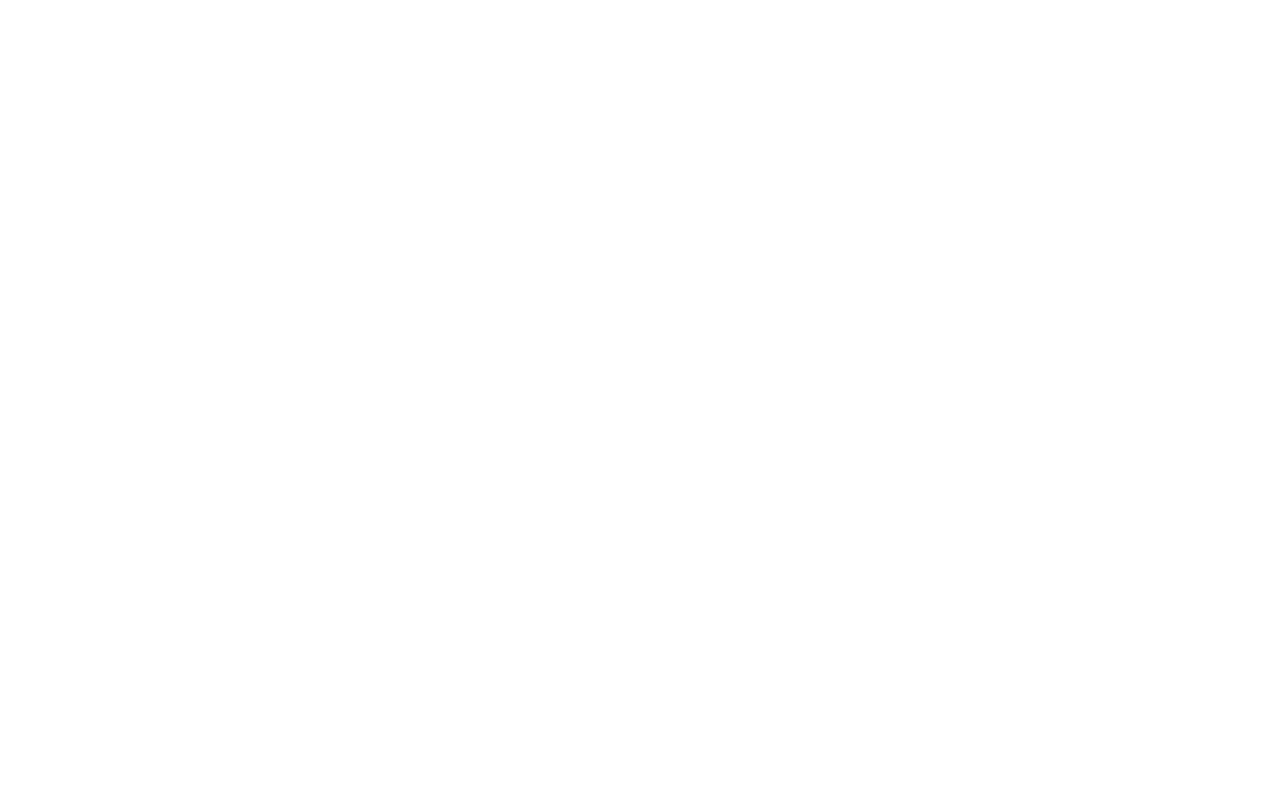
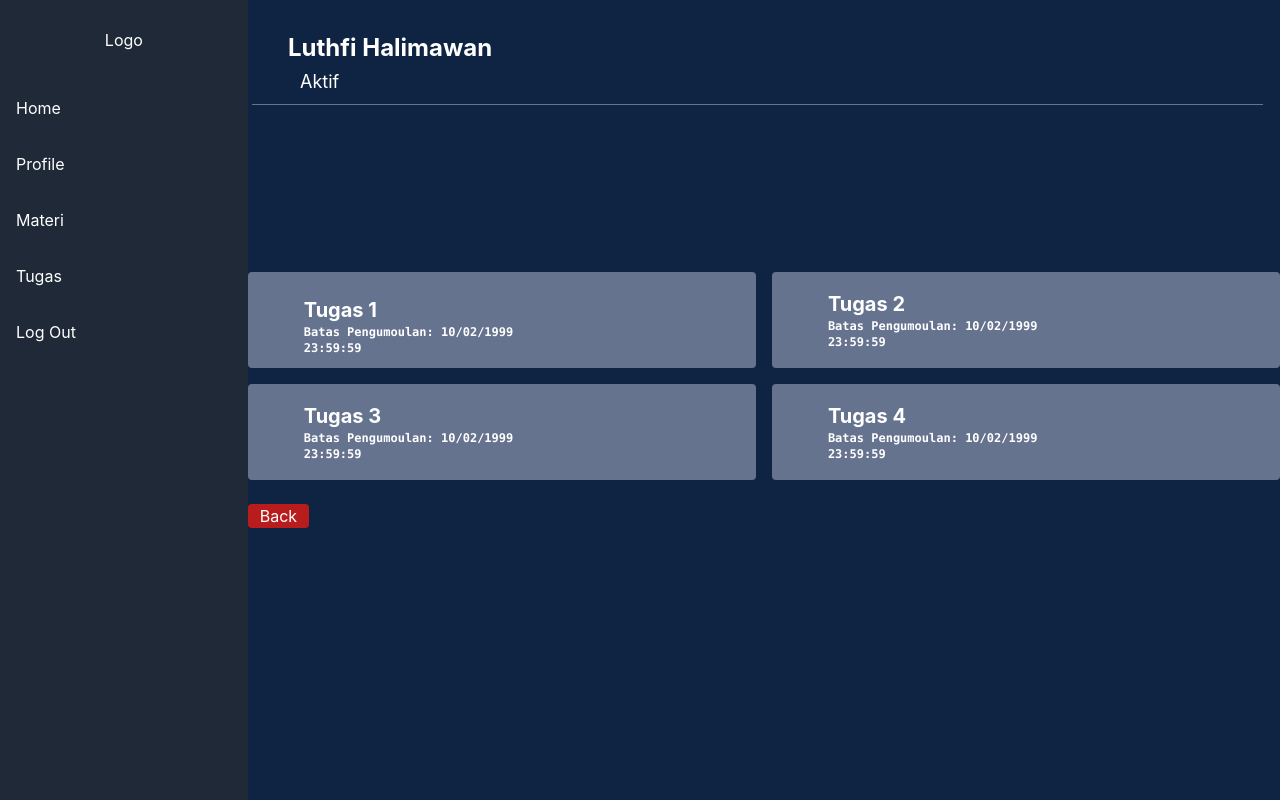
Before and after one commit to muhamadafif83/Kelompok-4, a React (Create React App) app: page /bindo in a window 1280 px wide. Before the commit this address had no page. Built offline with nearby package versions, Linux system fonts and the light colour scheme.

Commit message:
memperbaiki alamat link dan menambahkan button back

```diff
--- a/src/App.js
+++ b/src/App.js
@@ -1,7 +1,7 @@
 import React from 'react';
 import { BrowserRouter as Router, Routes, Route } from 'react-router-dom';
 import Home from './pages/Home';
-import Daftugas from './pages/Daftar-Tugas';
+import Tugasindo from './pages/Daftar-Tugas';
 
 const App = () => {
   document.title = "Tugas Siswua";
@@ -10,7 +10,7 @@ const App = () => {
       <Router>
         <Routes>
           <Route path='/' element={<Home />} />
-          <Route path='/tugas' element={<Daftugas />} />
+          <Route path='/bindo' element={<Tugasindo />} />
 
         </Routes>
       </Router>
--- a/src/components/Con2.js
+++ b/src/components/Con2.js
@@ -1,25 +1,26 @@
 import { useNavigate } from "react-router-dom"
 
-const Tugas = () => {
+const Bindo = () => {
     const Nb = useNavigate()
 
     return(
       <>
     <div className="h-screen w-5/6 flex flex-col justify-center items-start bg-[#0F2443]">
       <h1 className="text-2xl text-white font-bold absolute top-0 left-0 ml-72 mt-8">Luthfi Halimawan</h1>
-      <h5 className="text-lg font-small text-white absolute top-1 left-3 ml-72 mt-16">Aktif</h5>
+      <h5 className="text-lg font-small text-white absolute top-1 left-3 ml-72 mt-16">Aktif </h5>
       <hr className="border-blue-700  absolute top-2  ml-1 mt-24" style={{ width: "79%", color: "#66738F", backgroundColor: "#66738F", height: 1, border: "none" }} />
       <div className="grid grid-cols-3 md:grid-cols-2 gap-4 "  >
-        <button onClick={() => Nb('/h')} className="bg-[#66738F] hover:bg-[#9599B2] text-white font-bold py-6 px-60 pl-14 rounded w-full  text-start h-24 text-xl"><span className="hover:text-black">Tugas 1</span><div className="text-xs  text-white font-mono">Batas Pengumoulan: 10/02/1999 23:59:59</div></button>
-        <button onClick={() => Nb('/h')} className="bg-[#66738F] hover:bg-[#9599B2] text-white font-bold py-4 px-60 pl-14 rounded w-full  text-start h-24 text-xl"><span className="hover:text-black">Tugas 2</span><div className="text-xs  text-white font-mono">Batas Pengumoulan: 10/02/1999 23:59:59</div></button>
-        <button onClick={() => Nb('/h')} className="bg-[#66738F] hover:bg-[#9599B2] text-white font-bold py-4 px-60 pl-14 rounded w-full  text-start h-24 text-xl"><span className="hover:text-black">Tugas 3</span><div className="text-xs  text-white font-mono">Batas Pengumoulan: 10/02/1999 23:59:59</div></button>
-        <button onClick={() => Nb('/h')} className="bg-[#66738F] hover:bg-[#9599B2] text-white font-bold py-4 px-60 pl-14 rounded w-full  text-start h-24 text-xl"><span className="hover:text-black">Tugas 4</span><div className="text-xs  text-white font-mono">Batas Pengumoulan: 10/02/1999 23:59:59</div></button>
-
+        <button onClick={() => Nb('/')} className="bg-[#66738F] hover:bg-[#9599B2] text-white font-bold py-6 px-60 pl-14 rounded w-full  text-start h-24 text-xl"><span className="hover:text-black">Tugas 1</span><div className="text-xs  text-white hover:text-red-500 font-mono">Batas Pengumoulan: 10/02/1999 23:59:59</div></button>
+        <button onClick={() => Nb('/')} className="bg-[#66738F] hover:bg-[#9599B2] text-white font-bold py-4 px-60 pl-14 rounded w-full  text-start h-24 text-xl"><span className="hover:text-black">Tugas 2</span><div className="text-xs  text-white hover:text-red-500 font-mono">Batas Pengumoulan: 10/02/1999 23:59:59</div></button>
+        <button onClick={() => Nb('/')} className="bg-[#66738F] hover:bg-[#9599B2] text-white font-bold py-4 px-60 pl-14 rounded w-full  text-start h-24 text-xl"><span className="hover:text-black">Tugas 3</span><div className="text-xs  text-white hover:text-red-500 font-mono">Batas Pengumoulan: 10/02/1999 23:59:59</div></button>
+        <button onClick={() => Nb('/')} className="bg-[#66738F] hover:bg-[#9599B2] text-white font-bold py-4 px-60 pl-14 rounded w-full  text-start h-24 text-xl"><span className="hover:text-black">Tugas 4</span><div className="text-xs  text-white hover:text-red-500 font-mono">Batas Pengumoulan: 10/02/1999 23:59:59</div></button>
       </div>
+      <br/>
+      <button onClick={() => Nb('/')} className="bg-red-700 hover:bg-red-300 text-white hover:text-black rounded px-3">Back</button>
     </div>
 
       </>
     )
 }
 
-export default Tugas
+export default Bindo
--- a/src/components/Content.js
+++ b/src/components/Content.js
@@ -11,15 +11,15 @@ const Content = () =>{
       <h5 className="text-lg font-small text-white absolute top-1 left-3 ml-72 mt-16">Aktif</h5>
       <hr className="border-blue-700  absolute top-2  ml-1 mt-24" style={{ width: "79%", color: "#66738F", backgroundColor: "#66738F", height: 1, border: "none" }} />
       <div className="grid grid-cols-3 md:grid-cols-3 gap-4 "  >
-        <button onClick={() => Navigate('/h')} className="bg-[#66738F] hover:bg-[#9599B2] text-white font-bold py-4 px-6 rounded w-full  text-left h-24 text-xl"><img src="https://i.pinimg.com/originals/02/c6/e9/02c6e93549ae84f21ee5b1868f017503.jpg" alt="icon" className="inline-block h-5 w-5 mr-2" />Bahasa Indonesia<div className="text-xs pl-9 text-white font-mono">6 Tugas</div></button>
-        <button onClick={() => Navigate('/h')} className="bg-[#66738F] hover:bg-[#9599B2] text-white font-bold py-4 px-6 rounded w-full  text-left h-24 text-xl"><img src="https://i.pinimg.com/originals/02/c6/e9/02c6e93549ae84f21ee5b1868f017503.jpg" alt="icon" className="inline-block h-5 w-5 mr-2" /> Matematika<div className="text-xs pl-9 text-white font-mono">6 Tugas</div></button>
-        <button onClick={() => Navigate('/h')} className="bg-[#66738F] hover:bg-[#9599B2] text-white font-bold py-4 px-6 rounded w-full  text-left h-24 text-xl"><img src="https://i.pinimg.com/originals/02/c6/e9/02c6e93549ae84f21ee5b1868f017503.jpg" alt="icon" className="inline-block h-5 w-5 mr-2" />Bahasa Inggris<div className="text-xs pl-9 text-white font-mono">6 Tugas</div></button>
-        <button onClick={() => Navigate('/h')} className="bg-[#66738F] hover:bg-[#9599B2] text-white font-bold py-4 px-6 rounded w-full  text-left h-24 text-xl"><img src="https://i.pinimg.com/originals/02/c6/e9/02c6e93549ae84f21ee5b1868f017503.jpg" alt="icon" className="inline-block h-5 w-5 mr-2" />Bahasa Jawa<div className="text-xs pl-9 text-white font-mono">6 Tugas</div></button>
-        <button onClick={() => Navigate('/h')} className="bg-[#66738F] hover:bg-[#9599B2] text-white font-bold py-4 px-6 rounded w-full  text-left h-24 text-xl"><img src="https://i.pinimg.com/originals/02/c6/e9/02c6e93549ae84f21ee5b1868f017503.jpg" alt="icon" className="inline-block h-5 w-5 mr-2" />PPKN<div className="text-xs pl-9 text-white font-mono">6 Tugas</div></button>
-        <button onClick={() => Navigate('/h')} className="bg-[#66738F] hover:bg-[#9599B2] text-white font-bold py-4 px-6 rounded w-full  text-left h-24 text-xl"><img src="https://i.pinimg.com/originals/02/c6/e9/02c6e93549ae84f21ee5b1868f017503.jpg" alt="icon" className="inline-block h-5 w-5 mr-2" />Pemrograman Mobile<div className="text-xs pl-9 text-white font-mono">6 Tugas</div></button>
-        <button onClick={() => Navigate('/h')} className="bg-[#66738F] hover:bg-[#9599B2] text-white font-bold py-4 px-6 rounded w-full  text-left h-24 text-xl"><img src="https://i.pinimg.com/originals/02/c6/e9/02c6e93549ae84f21ee5b1868f017503.jpg" alt="icon" className="inline-block h-5 w-5 mr-2" />Pemrograman Mobile<div className="text-xs pl-9 text-white font-mono">6 Tugas</div></button>
-        <button onClick={() => Navigate('/h')} className="bg-[#66738F] hover:bg-[#9599B2] text-white font-bold py-4 px-6 rounded w-full  text-left h-24 text-xl"><img src="https://i.pinimg.com/originals/02/c6/e9/02c6e93549ae84f21ee5b1868f017503.jpg" alt="icon" className="inline-block h-5 w-5 mr-2" />Pemrograman Mobile<div className="text-xs pl-9 text-white font-mono">6 Tugas</div></button>
-        <button onClick={() => Navigate('/h')} className="bg-[#66738F] hover:bg-[#9599B2] text-white font-bold py-4 px-6 rounded w-full  text-left h-24 text-xl"><img src="https://i.pinimg.com/originals/02/c6/e9/02c6e93549ae84f21ee5b1868f017503.jpg" alt="icon" className="inline-block h-5 w-5 mr-2" />Pemrograman Mobile<div className="text-xs pl-9 text-white font-mono">6 Tugas</div></button>
+        <button onClick={() => Navigate('/bindo')} className="bg-[#66738F] hover:bg-[#9599B2] text-white font-bold py-4 px-6 rounded w-full  text-left h-24 text-xl"><img src="https://i.pinimg.com/originals/02/c6/e9/02c6e93549ae84f21ee5b1868f017503.jpg" alt="icon" className="inline-block h-5 w-5 mr-2" />Bahasa Indonesia<div className="text-xs pl-9 text-white font-mono">6 Tugas</div></button>
+        <button onClick={() => Navigate('/')} className="bg-[#66738F] hover:bg-[#9599B2] text-white font-bold py-4 px-6 rounded w-full  text-left h-24 text-xl"><img src="https://i.pinimg.com/originals/02/c6/e9/02c6e93549ae84f21ee5b1868f017503.jpg" alt="icon" className="inline-block h-5 w-5 mr-2" /> Matematika<div className="text-xs pl-9 text-white font-mono">6 Tugas</div></button>
+        <button onClick={() => Navigate('/')} className="bg-[#66738F] hover:bg-[#9599B2] text-white font-bold py-4 px-6 rounded w-full  text-left h-24 text-xl"><img src="https://i.pinimg.com/originals/02/c6/e9/02c6e93549ae84f21ee5b1868f017503.jpg" alt="icon" className="inline-block h-5 w-5 mr-2" />Bahasa Inggris<div className="text-xs pl-9 text-white font-mono">6 Tugas</div></button>
+        <button onClick={() => Navigate('/')} className="bg-[#66738F] hover:bg-[#9599B2] text-white font-bold py-4 px-6 rounded w-full  text-left h-24 text-xl"><img src="https://i.pinimg.com/originals/02/c6/e9/02c6e93549ae84f21ee5b1868f017503.jpg" alt="icon" className="inline-block h-5 w-5 mr-2" />Bahasa Daerah<div className="text-xs pl-9 text-white font-mono">6 Tugas</div></button>
+        <button onClick={() => Navigate('/')} className="bg-[#66738F] hover:bg-[#9599B2] text-white font-bold py-4 px-6 rounded w-full  text-left h-24 text-xl"><img src="https://i.pinimg.com/originals/02/c6/e9/02c6e93549ae84f21ee5b1868f017503.jpg" alt="icon" className="inline-block h-5 w-5 mr-2" />PPKN<div className="text-xs pl-9 text-white font-mono">6 Tugas</div></button>
+        <button onClick={() => Navigate('/')} className="bg-[#66738F] hover:bg-[#9599B2] text-white font-bold py-4 px-6 rounded w-full  text-left h-24 text-xl"><img src="https://i.pinimg.com/originals/02/c6/e9/02c6e93549ae84f21ee5b1868f017503.jpg" alt="icon" className="inline-block h-5 w-5 mr-2" />Seni Budaya<div className="text-xs pl-9 text-white font-mono">6 Tugas</div></button>
+        <button onClick={() => Navigate('/')} className="bg-[#66738F] hover:bg-[#9599B2] text-white font-bold py-4 px-6 rounded w-full  text-left h-24 text-xl"><img src="https://i.pinimg.com/originals/02/c6/e9/02c6e93549ae84f21ee5b1868f017503.jpg" alt="icon" className="inline-block h-5 w-5 mr-2" />Pemrograman Mobile<div className="text-xs pl-9 text-white font-mono">6 Tugas</div></button>
+        <button onClick={() => Navigate('/')} className="bg-[#66738F] hover:bg-[#9599B2] text-white font-bold py-4 px-6 rounded w-full  text-left h-24 text-xl"><img src="https://i.pinimg.com/originals/02/c6/e9/02c6e93549ae84f21ee5b1868f017503.jpg" alt="icon" className="inline-block h-5 w-5 mr-2" />PHP<div className="text-xs pl-9 text-white font-mono">6 Tugas</div></button>
+        <button onClick={() => Navigate('/')} className="bg-[#66738F] hover:bg-[#9599B2] text-white font-bold py-4 px-6 rounded w-full  text-left h-24 text-xl"><img src="https://i.pinimg.com/originals/02/c6/e9/02c6e93549ae84f21ee5b1868f017503.jpg" alt="icon" className="inline-block h-5 w-5 mr-2" />JAVA<div className="text-xs pl-9 text-white font-mono">6 Tugas</div></button>
       </div>
     </div>
 
--- a/src/pages/Daftar-Tugas.js
+++ b/src/pages/Daftar-Tugas.js
@@ -1,15 +1,15 @@
-import Tugas from "../components/Con2"
+import Bindo from "../components/Con2"
 import Sidebar from "../components/nav"
 
-const Daftugas = () => {
+const Tugasindo = () => {
 
     return (
     <>
     <Sidebar/>
-    <Tugas/>
+    <Bindo/>
 
    </>
     )
 }
 
-export default Daftugas
+export default Tugasindo
```
